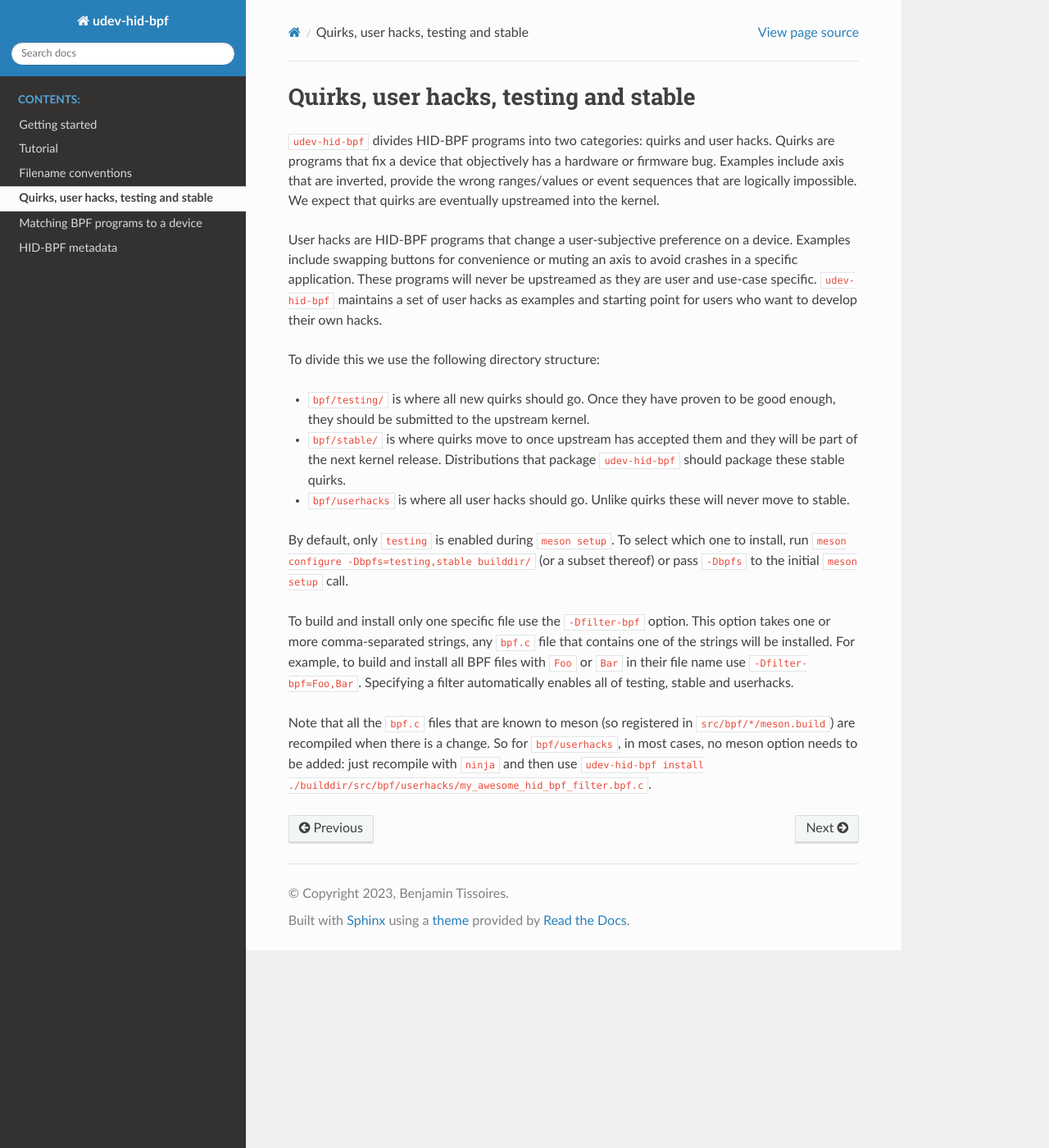
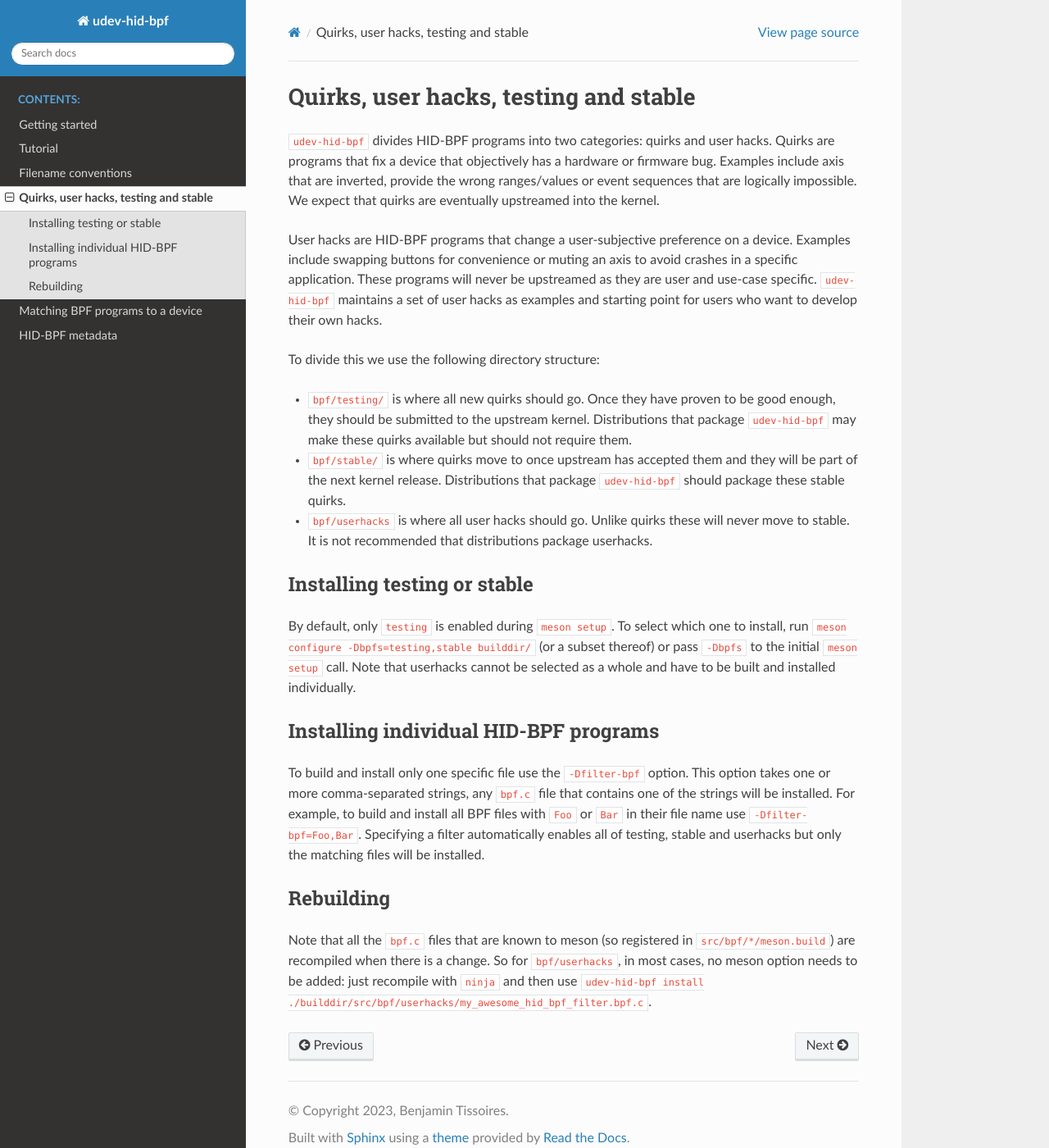
Before and after one commit to icecream95/udev-hid-bpf, a Sphinx documentation site: the page built from doc/stable-testing-userhacks.rst, in a window 1280 px wide and 1400 px high. Shown: the whole window at 82% size. Built offline with Sphinx 7.4.7 and the Read the Docs theme 2.0.0, drawn with Linux system fonts in a browser that asks for light colours.

```diff
--- a/doc/stable-testing-userhacks.rst
+++ b/doc/stable-testing-userhacks.rst
@@ -16,21 +16,36 @@ as examples and starting point for users who want to develop their own hacks.
 To divide this we use the following directory structure:
 
 - ``bpf/testing/`` is where all new quirks should go. Once they have proven to
-  be good enough, they should be submitted to the upstream kernel.
+  be good enough, they should be submitted to the upstream kernel. Distributions
+  that package ``udev-hid-bpf`` may make these quirks available but should not
+  require them.
 - ``bpf/stable/`` is where quirks move to once upstream has accepted them and
   they will be part of the next kernel release.  Distributions that package
   ``udev-hid-bpf`` should package these stable quirks.
 - ``bpf/userhacks`` is where all user hacks should go. Unlike quirks these will
-  never move to stable.
+  never move to stable. It is not recommended that distributions package userhacks.
+
+
+Installing testing or stable
+----------------------------
 
 By default, only ``testing`` is enabled during ``meson setup``. To select which one to install, run
 ``meson configure -Dbpfs=testing,stable builddir/`` (or a subset
-thereof) or pass ``-Dbpfs`` to the initial ``meson setup`` call.
+thereof) or pass ``-Dbpfs`` to the initial ``meson setup`` call. Note that
+userhacks cannot be selected as a whole and have to be built and installed individually.
+
+
+Installing individual HID-BPF programs
+--------------------------------------
 
 To build and install only one specific file use the ``-Dfilter-bpf`` option. This option takes one or more comma-separated strings,
 any ``bpf.c`` file that contains one of the strings will be installed. For example,
 to build and install all BPF files with ``Foo`` or ``Bar`` in their file name use ``-Dfilter-bpf=Foo,Bar``.
-Specifying a filter automatically enables all of testing, stable and userhacks.
+Specifying a filter automatically enables all of testing, stable and userhacks but only the matching files will be installed.
+
+
+Rebuilding
+----------
 
 Note that all the ``bpf.c`` files that are known to meson (so registered in ``src/bpf/*/meson.build``) are recompiled
 when there is a change. So for ``bpf/userhacks``, in most cases, no meson option needs to be added: just recompile
```
Also changed, not shown: doc/device-matches.rst (+8 -5 lines), doc/filename-conventions.rst (+7 -3 lines), doc/getting-started.rst (+7 -6 lines), doc/index.rst (+16 -1 lines).
